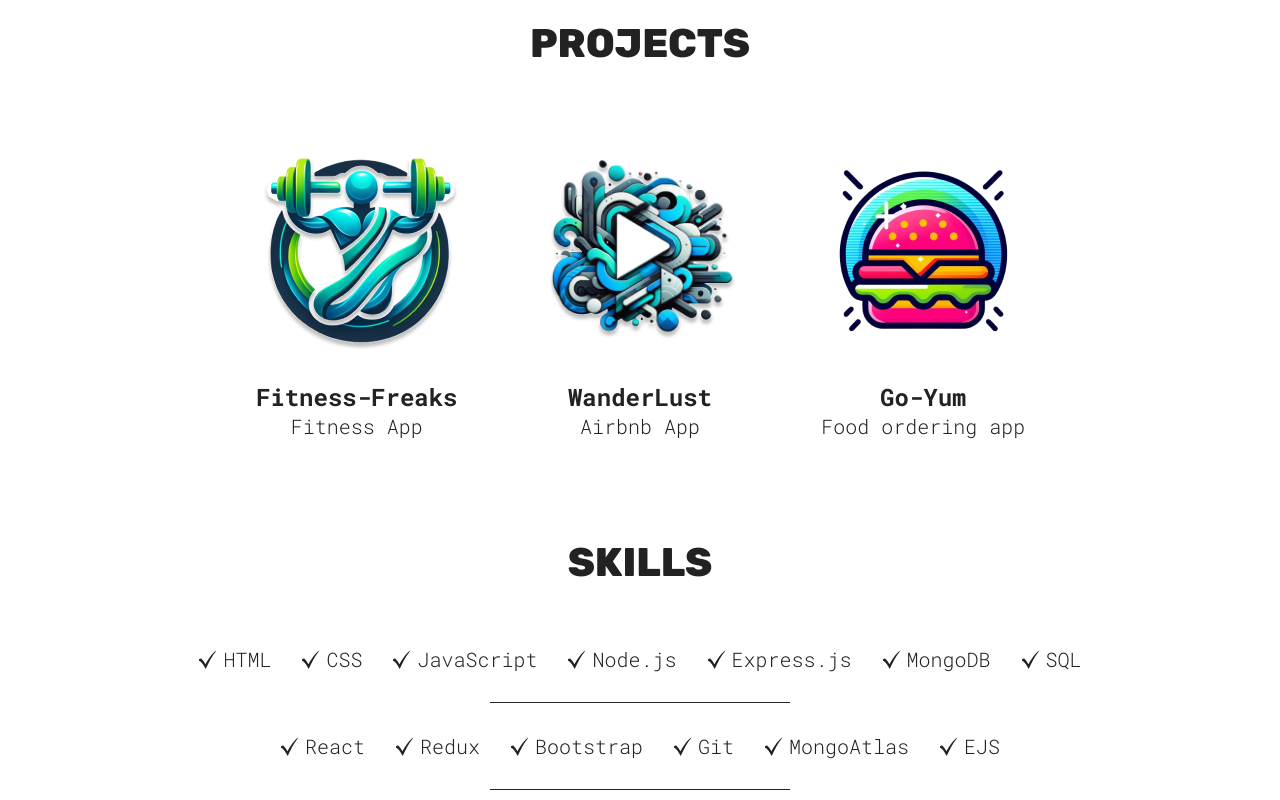
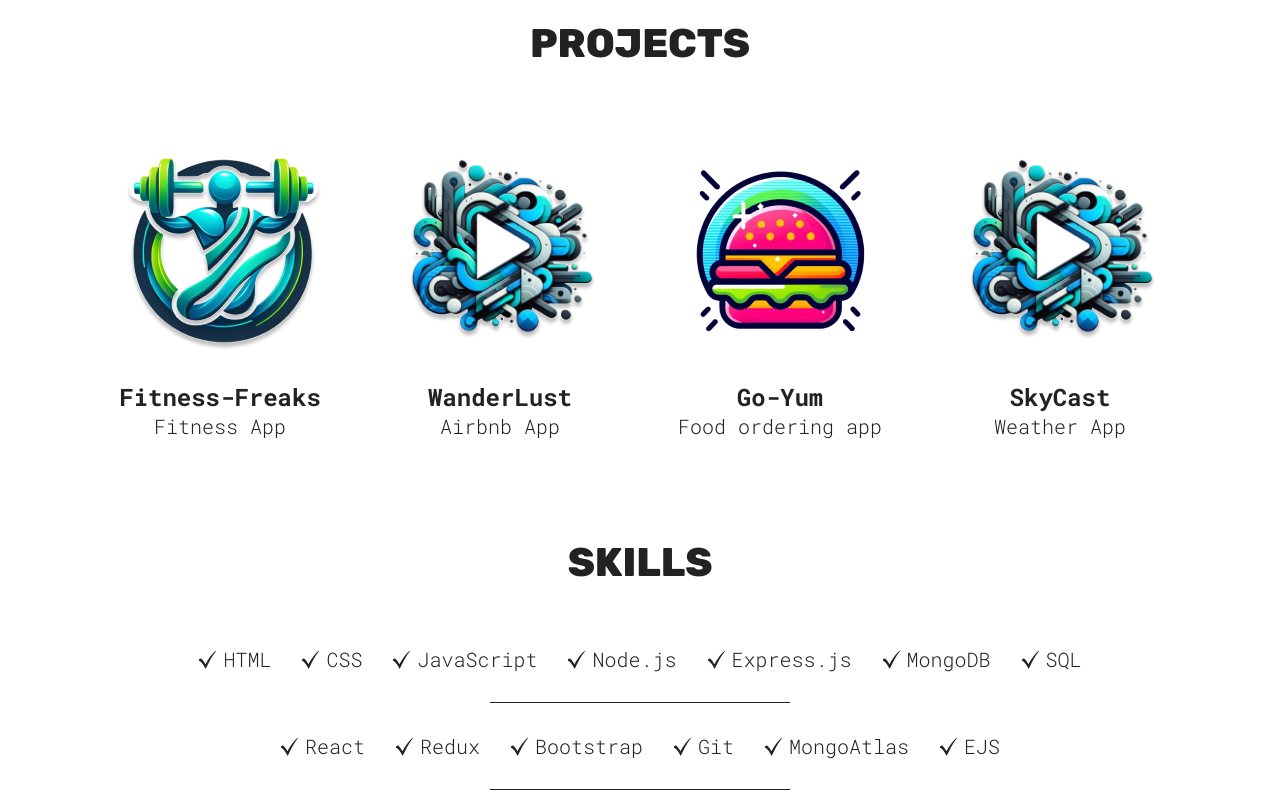
Before and after one commit to dhruvknowstocode/Portfolio, a React (Vite) app: page / in a window 1280 px wide. Shown: the part 880-1680 px from the top of the page. Built offline with nearby package versions, Linux system fonts and the light colour scheme.

Commit message:
added skycast

```diff
--- a/src/sections/Projects/Projects.jsx
+++ b/src/sections/Projects/Projects.jsx
@@ -28,12 +28,12 @@ function Projects() {
           h3="Go-Yum"
           p="Food ordering app"
         />
-        {/* <ProjectCard
-          src={hipsster}
-          link="https://github.com/Ade-mir/company-landing-page-2"
-          h3="Hipsster"
-          p="Glasses Shop"
-        /> */}
+        <ProjectCard
+          src={viberr}
+          link="https://github.com/dhruvknowstocode/WeatherApp"
+          h3="SkyCast"
+          p="Weather App"
+        />
       </div>
     </section>
   );
```
